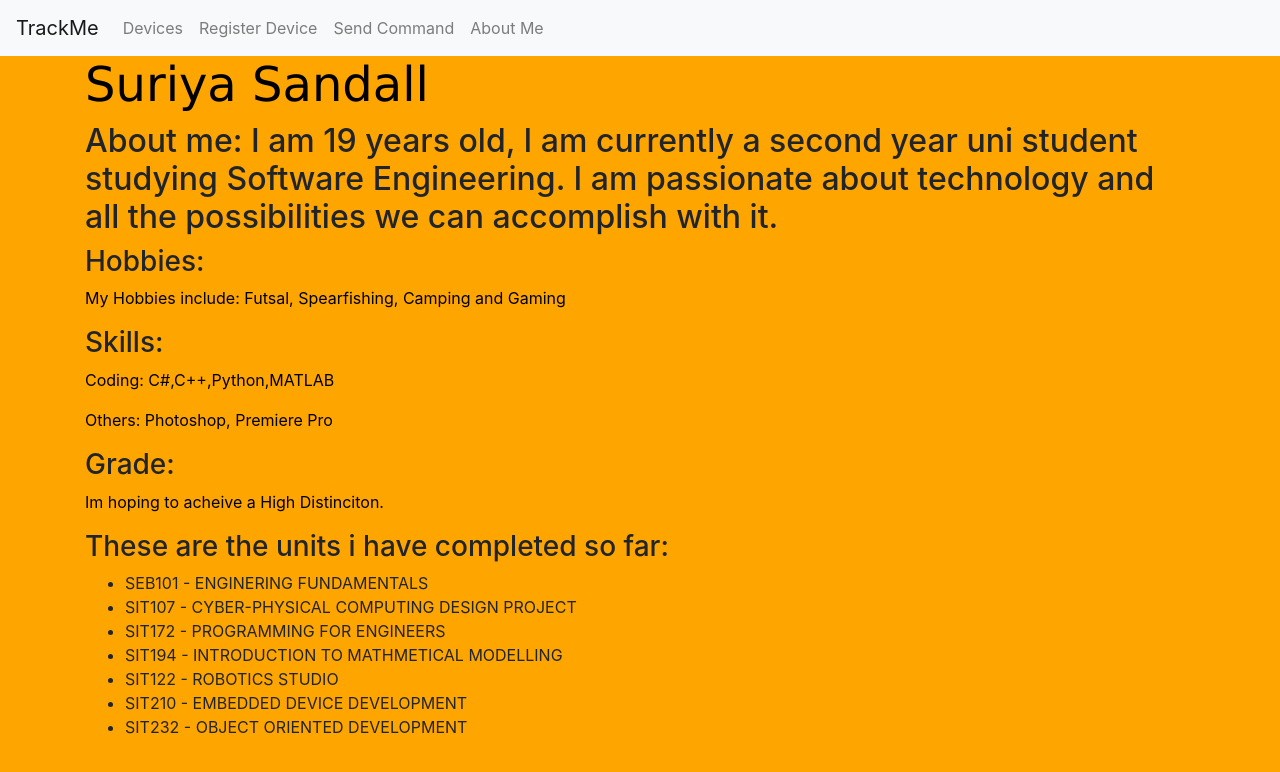
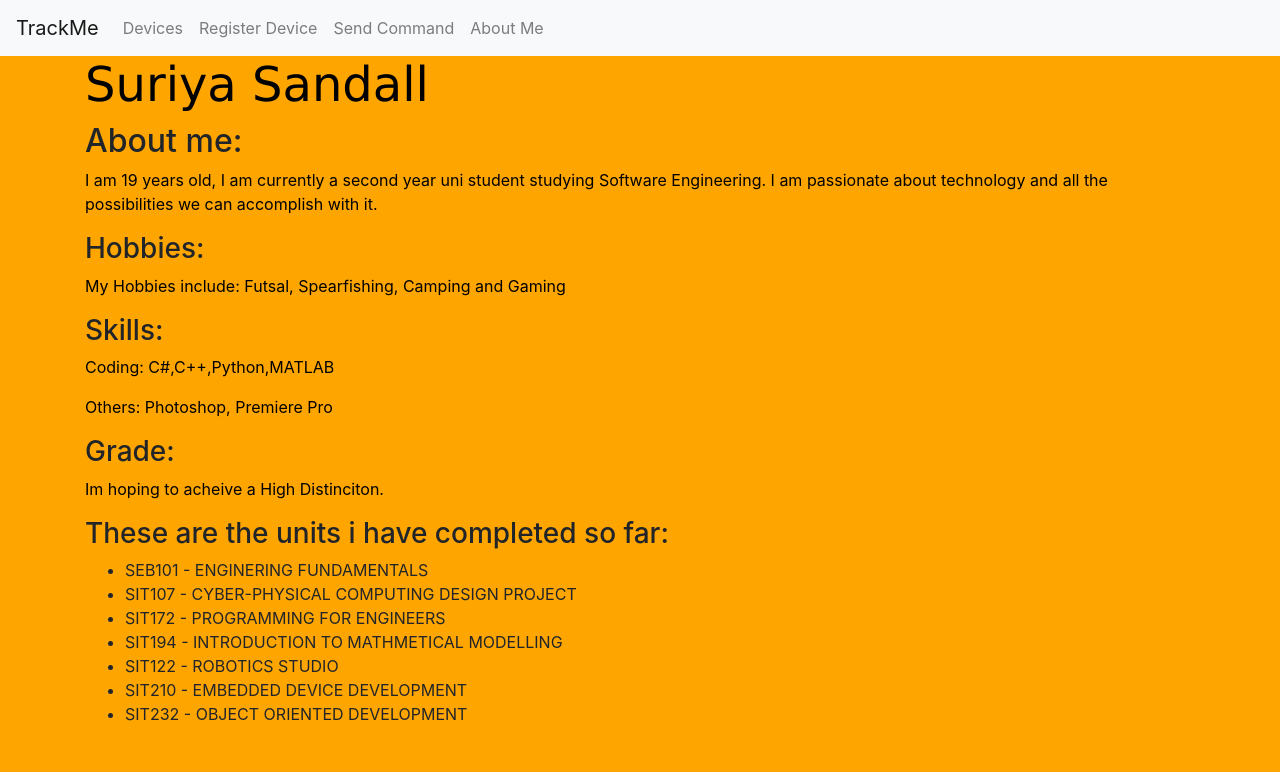
Before and after one commit to ssandall/TrackMe, a website: page Web/Public/about-me.html in a window 1280 px wide. Drawn offline with nearby package versions, Linux system fonts and the light colour scheme.

Commit message:
FIX: Fixed about-me file navigation error

```diff
--- a/Web/Public/about-me.html
+++ b/Web/Public/about-me.html
@@ -14,9 +14,10 @@
     <div id='navbar'></div>
     <div class = 'container'>
     <h1>Suriya Sandall</h1>
-    <h2>About me: I am 19 years old, I am currently a second year uni student studying Software Engineering.
-        I am passionate about technology and all the possibilities we can accomplish with it.
-    </h2>
+    <h2>About me:</h2>
+        <p> I am 19 years old, I am currently a second year uni student studying Software Engineering.
+            I am passionate about technology and all the possibilities we can accomplish with it.
+        </p>
     <h3>Hobbies: </h3>
         <p> My Hobbies include: Futsal, Spearfishing, Camping and Gaming</p>
     <h3>Skills: </h3>
--- a/Web/server.js
+++ b/Web/server.js
@@ -16,6 +16,10 @@ app.get('/send-command', (req, res) => {
     res.sendFile(`${base}/send-command.html`);
 });
 
+app.get('/about-me', (req, res) => {
+    res.sendFile(`${base}/about-me.html`);
+});
+
 app.get('*', (req, res) => {
     res.sendFile(`${base}/404.html`);
 });
```
